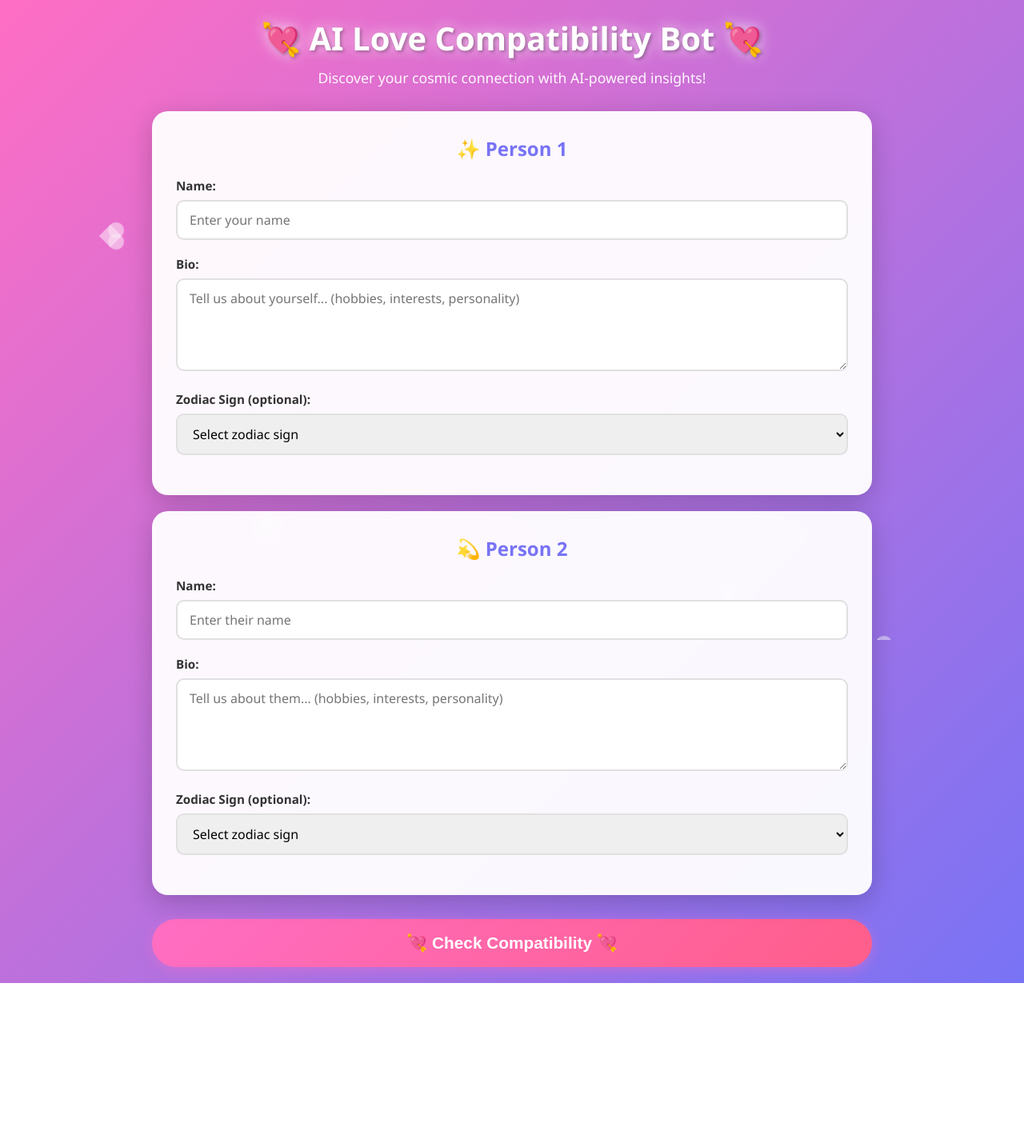
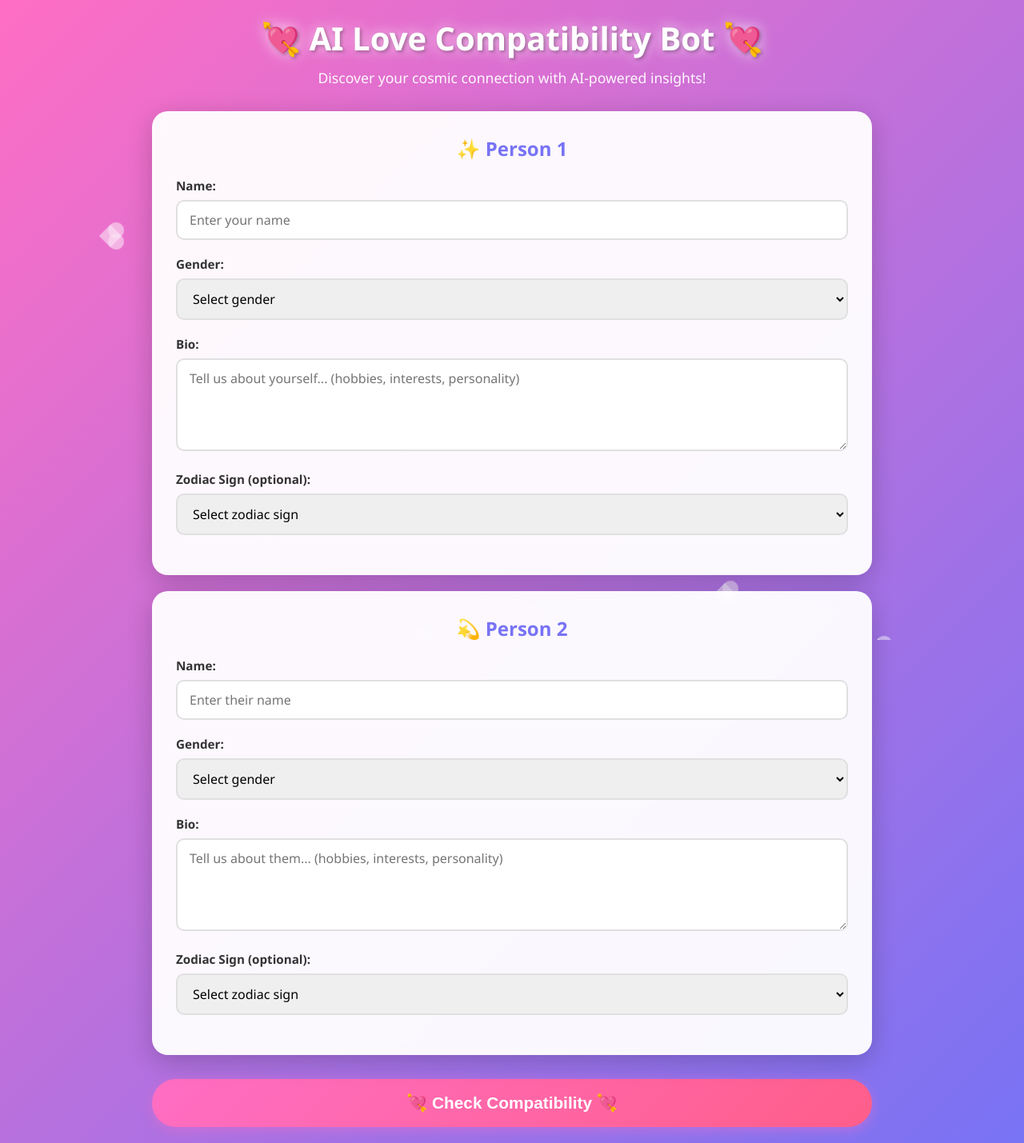
Before and after one commit to bitsofprakhar/LoveCompatibilityBot, a Flask app: page / in a window 1280 px wide. Shown: the whole page at 80% size. Before the commit the page ends 1229 px from the top, so only its background shows below. Run offline with Flask 3, Linux system fonts and the light colour scheme.

Commit message:
Add gender selection to improve love compatibility report accuracy
Update app.py and templates/index.html to include gender input fields for both individuals, enhancing the prompt sent to the Gemini API for more nuanced compatibility analysis.

Replit-Commit-Author: Agent
Replit-Commit-Session-Id: 0f348791-5a9a-4d8c-b422-6b78fac07260
Replit-Commit-Checkpoint-Type: full_checkpoint
Replit-Commit-Screenshot-Url: https://storage.googleapis.com/screenshot-production-us-central1/389c93d5-4849-487e-9aed-725d7faf6b8b/0f348791-5a9a-4d8c-b422-6b78fac07260/nNtfoK7

```diff
--- a/app.py
+++ b/app.py
@@ -44,18 +44,20 @@ def generate():
 
     # Get form data from the submitted form
     person1_name = request.form.get('person1_name', 'Person 1')
+    person1_gender = request.form.get('person1_gender', 'Not specified')
     person1_bio = request.form.get('person1_bio', '')
     person1_zodiac = request.form.get('person1_zodiac', 'Unknown')
 
     person2_name = request.form.get('person2_name', 'Person 2')
+    person2_gender = request.form.get('person2_gender', 'Not specified')
     person2_bio = request.form.get('person2_bio', '')
     person2_zodiac = request.form.get('person2_zodiac', 'Unknown')
 
     # Create the prompt for Gemini AI
-    prompt = f"""Compare the compatibility between these two people based on their bios:
+    prompt = f"""Compare the compatibility between these two people based on their information:
 
-Person 1: {person1_name}, Bio: {person1_bio}, Zodiac: {person1_zodiac}
-Person 2: {person2_name}, Bio: {person2_bio}, Zodiac: {person2_zodiac}
+Person 1: {person1_name}, Gender: {person1_gender}, Bio: {person1_bio}, Zodiac: {person1_zodiac}
+Person 2: {person2_name}, Gender: {person2_gender}, Bio: {person2_bio}, Zodiac: {person2_zodiac}
 
 Make it humorous, romantic, and creative.
 
--- a/templates/index.html
+++ b/templates/index.html
@@ -35,6 +35,18 @@
                            name="person1_name"
                            placeholder="Enter your name"
                            required>
+                </div>
+
+                <div class="form-group">
+                    <label for="person1_gender">Gender:</label>
+                    <select id="person1_gender" name="person1_gender" required>
+                        <option value="">Select gender</option>
+                        <option value="Male">Male</option>
+                        <option value="Female">Female</option>
+                        <option value="Non-binary">Non-binary</option>
+                        <option value="Other">Other</option>
+                        <option value="Prefer not to say">Prefer not to say</option>
+                    </select>
                 </div>
 
                 <div class="form-group">
@@ -80,6 +92,18 @@
                 </div>
 
                 <div class="form-group">
+                    <label for="person2_gender">Gender:</label>
+                    <select id="person2_gender" name="person2_gender" required>
+                        <option value="">Select gender</option>
+                        <option value="Male">Male</option>
+                        <option value="Female">Female</option>
+                        <option value="Non-binary">Non-binary</option>
+                        <option value="Other">Other</option>
+                        <option value="Prefer not to say">Prefer not to say</option>
+                    </select>
+                </div>
+
+                <div class="form-group">
                     <label for="person2_bio">Bio:</label>
                     <textarea id="person2_bio"
                               name="person2_bio"
```
Also changed, not shown: 1 other file.
